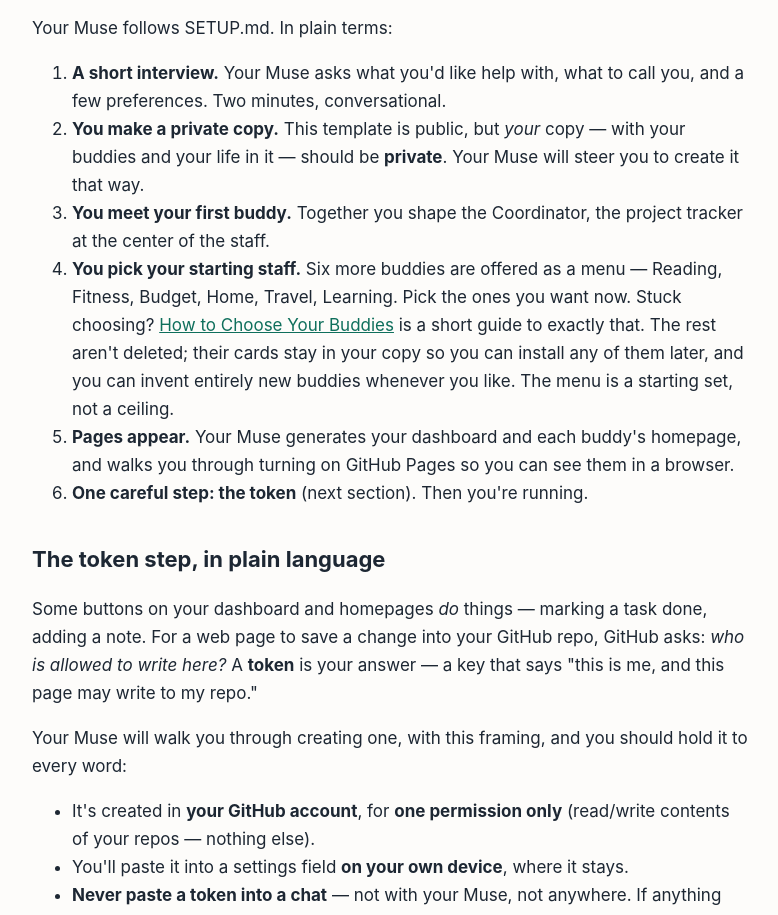
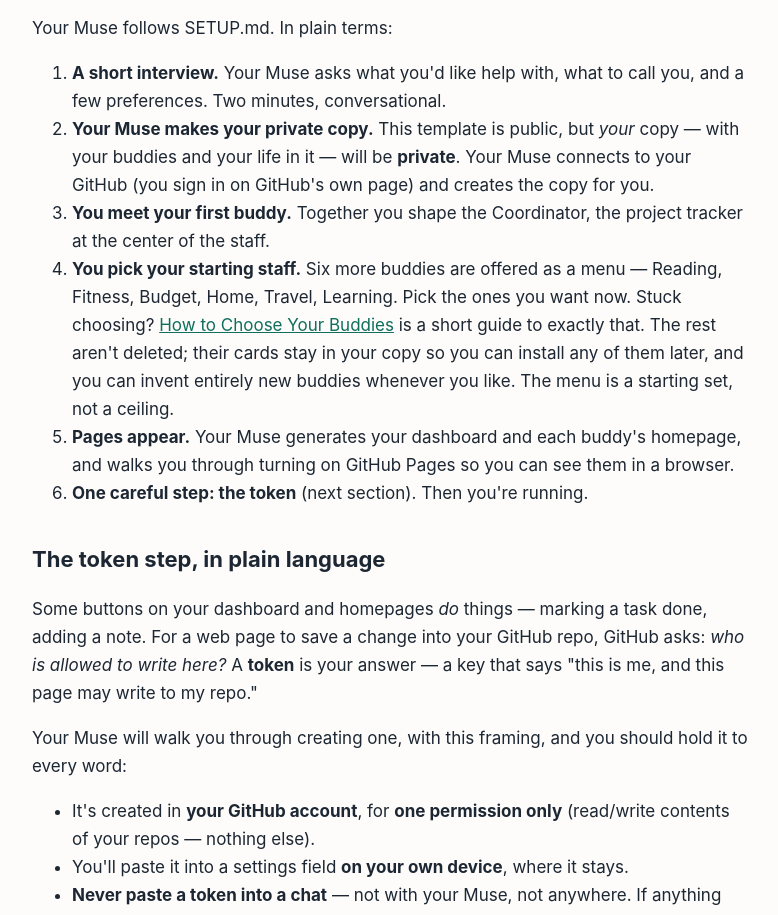
Before and after one commit to davedellaquila/buddy-os-starter, a plain HTML site: page start-here.html in a window 1280 px wide. Shown: the part 3349-4264 px from the top of the page, without its empty margins (250-1028 px from the left). Drawn offline with Linux system fonts and the light colour scheme.

Commit message:
SETUP.md: new step 2 — Connect GitHub and create their private copy (Muse creates it: pre-connect briefing with credential hygiene, connect via connector or their browser, Use this template -> buddy-os -> Private, verify; steering fallback if no access). Later steps renumbered 3-9 with internal references updated. START-HERE 'What will happen' step 2 now says your Muse makes the copy. Dave's pick on the repo question; also covers Nan's live run, whose pasted SETUP.md predates this step. Round 12.

```diff
--- a/start-here.html
+++ b/start-here.html
@@ -165,9 +165,10 @@ in <em>your own</em> private copy — you never feed it the file again.</p>
 <ol>
 <li><strong>A short interview.</strong> Your Muse asks what you'd like help with, what
    to call you, and a few preferences. Two minutes, conversational.</li>
-<li><strong>You make a private copy.</strong> This template is public, but <em>your</em> copy —
-   with your buddies and your life in it — should be <strong>private</strong>. Your
-   Muse will steer you to create it that way.</li>
+<li><strong>Your Muse makes your private copy.</strong> This template is public, but
+   <em>your</em> copy — with your buddies and your life in it — will be
+   <strong>private</strong>. Your Muse connects to your GitHub (you sign in on
+   GitHub's own page) and creates the copy for you.</li>
 <li><strong>You meet your first buddy.</strong> Together you shape the Coordinator, the
    project tracker at the center of the staff.</li>
 <li><strong>You pick your starting staff.</strong> Six more buddies are offered as a
```
Also changed, not shown: 2 other files.
